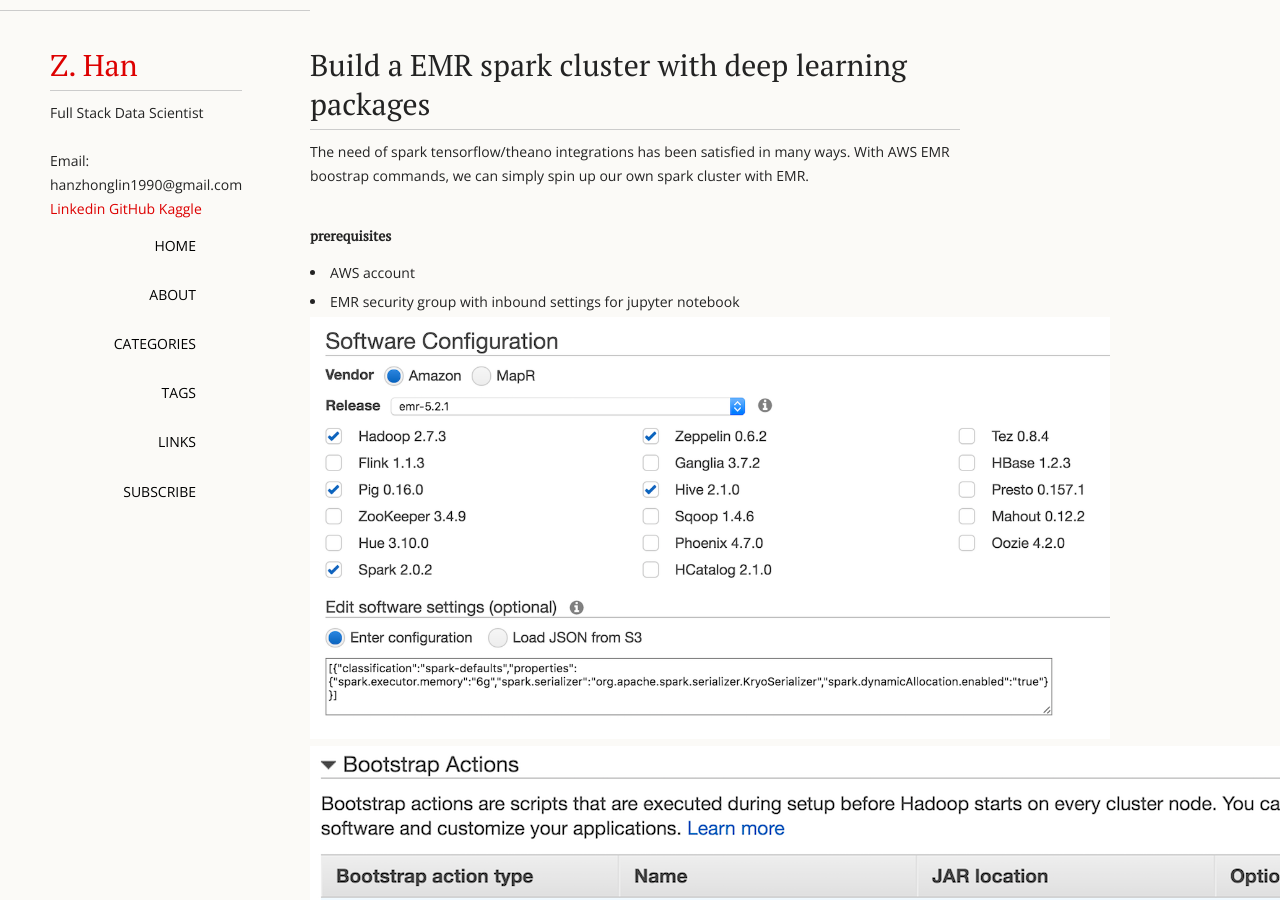
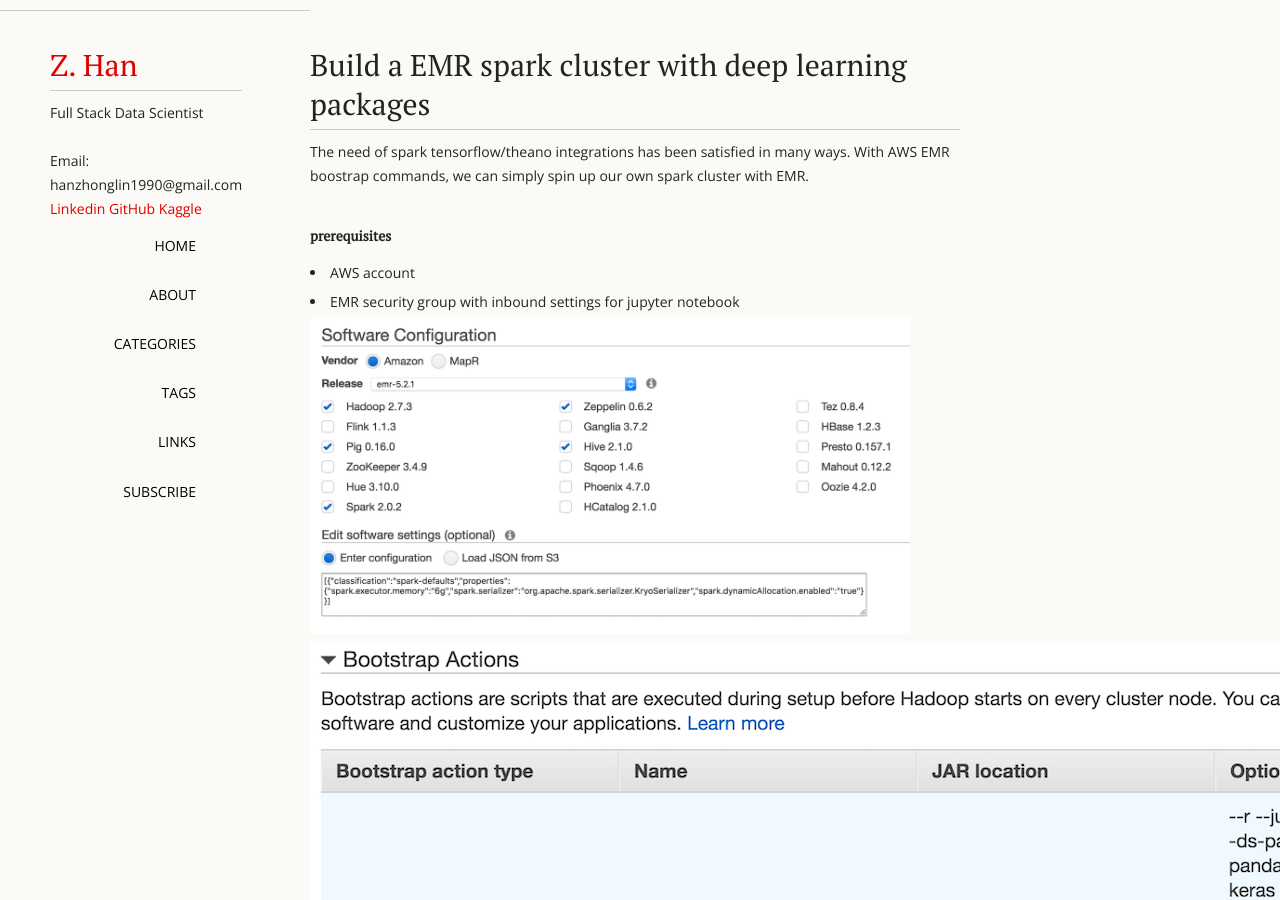
Before and after one commit to forgebach/forgebach.github.io, a Jekyll site: the page built from _posts/2017-01-17-Spark-Tensorflow-AWS-EMR-Notebook.md, in a window 1280 px wide and 900 px high. Built offline with Jekyll 4.4.1, drawn with Linux system fonts in a browser that asks for light colours.

Commit message:
Update 2017-01-17-Spark-Tensorflow-AWS-EMR-Notebook.md

```diff
--- a/_posts/2017-01-17-Spark-Tensorflow-AWS-EMR-Notebook.md
+++ b/_posts/2017-01-17-Spark-Tensorflow-AWS-EMR-Notebook.md
@@ -14,7 +14,7 @@
 - AWS account
 - EMR security group with inbound settings for jupyter notebook
 
-<img src="/images/2017-01-17/software_config.png" width="800px" />
+<img src="/images/2017-01-17/software_config.png" width="600px" />
 
 ![](/images/2017-01-17/bootstrap_actions.png)
 
```
